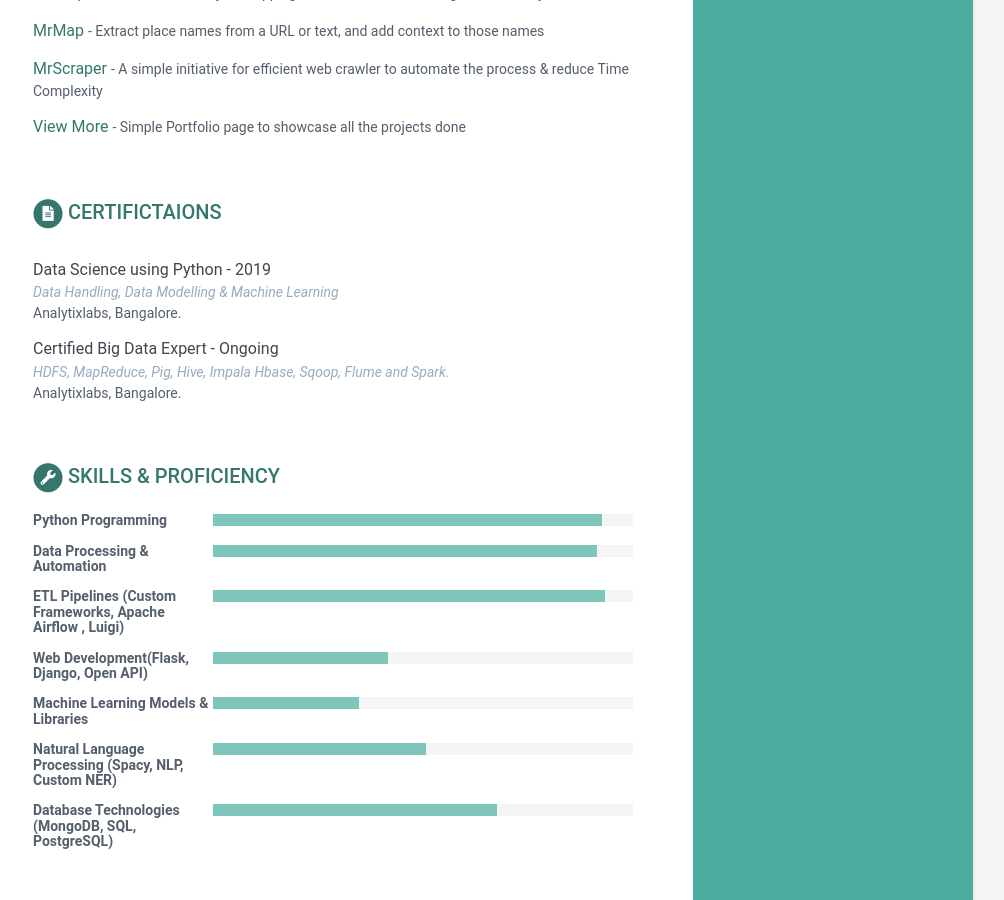
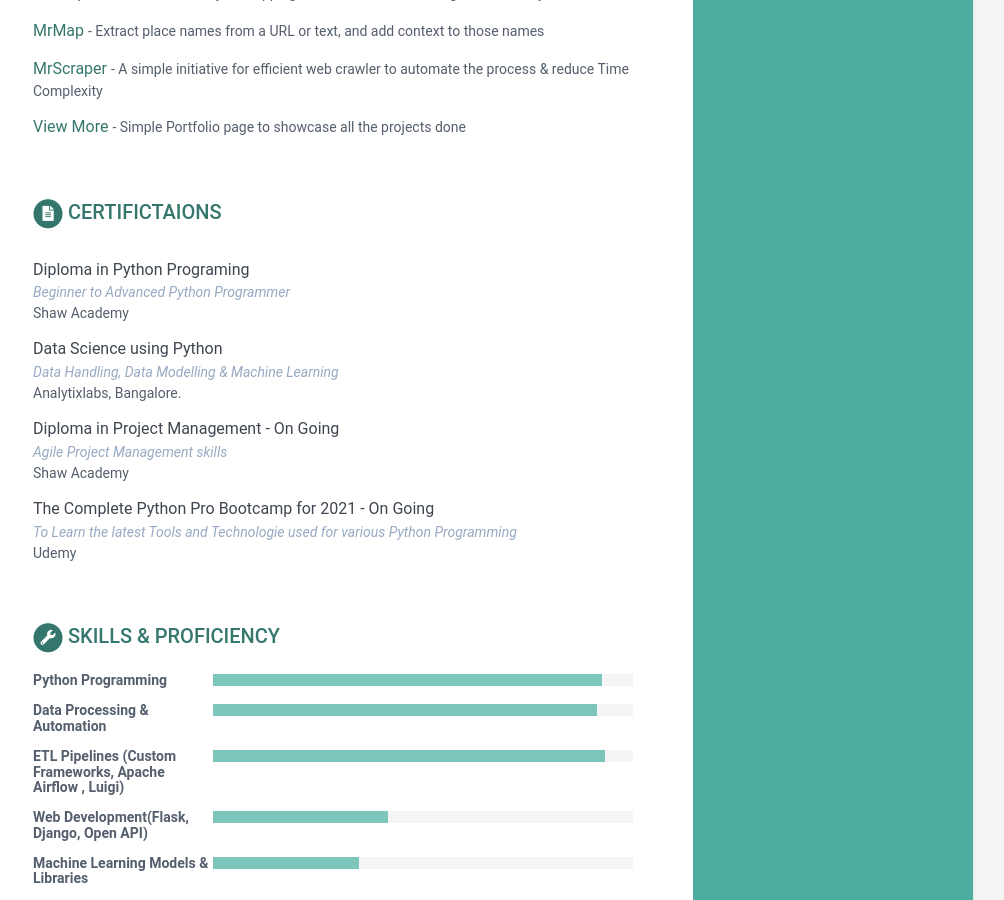
Before and after one commit to dhamodharanrk/online-cv, a Jekyll site: the page built from index.html, in a window 1280 px wide and 900 px high, scrolled down 2009 px. Shown: the whole window, without its empty margins (167-1171 px from the left). Built offline with Jekyll 4.4.1, drawn with Linux system fonts in a browser that asks for light colours.

Commit message:
Update data.yml

```diff
--- a/_data/data.yml
+++ b/_data/data.yml
@@ -156,13 +156,22 @@ publications:
     intro: |
 
     papers:
-      - title: Data Science using Python - 2019
+
+      - title: Diploma in Python Programing
+        authors: Beginner to Advanced Python Programmer
+        conference: Shaw Academy
+
+      - title: Data Science using Python
         authors: Data Handling, Data Modelling & Machine Learning
         conference: Analytixlabs, Bangalore.
 
-      - title: Certified Big Data Expert - Ongoing
-        authors: HDFS, MapReduce, Pig, Hive, Impala Hbase, Sqoop, Flume and Spark.
-        conference: Analytixlabs, Bangalore.
+      - title: Diploma in Project Management - On Going
+        authors: Agile Project Management skills
+        conference: Shaw Academy
+
+      - title: The Complete Python Pro Bootcamp for 2021 - On Going
+        authors: To Learn the latest Tools and Technologie used for various Python Programming
+        conference: Udemy
 
 projects:
     title: Personal Projects
```
